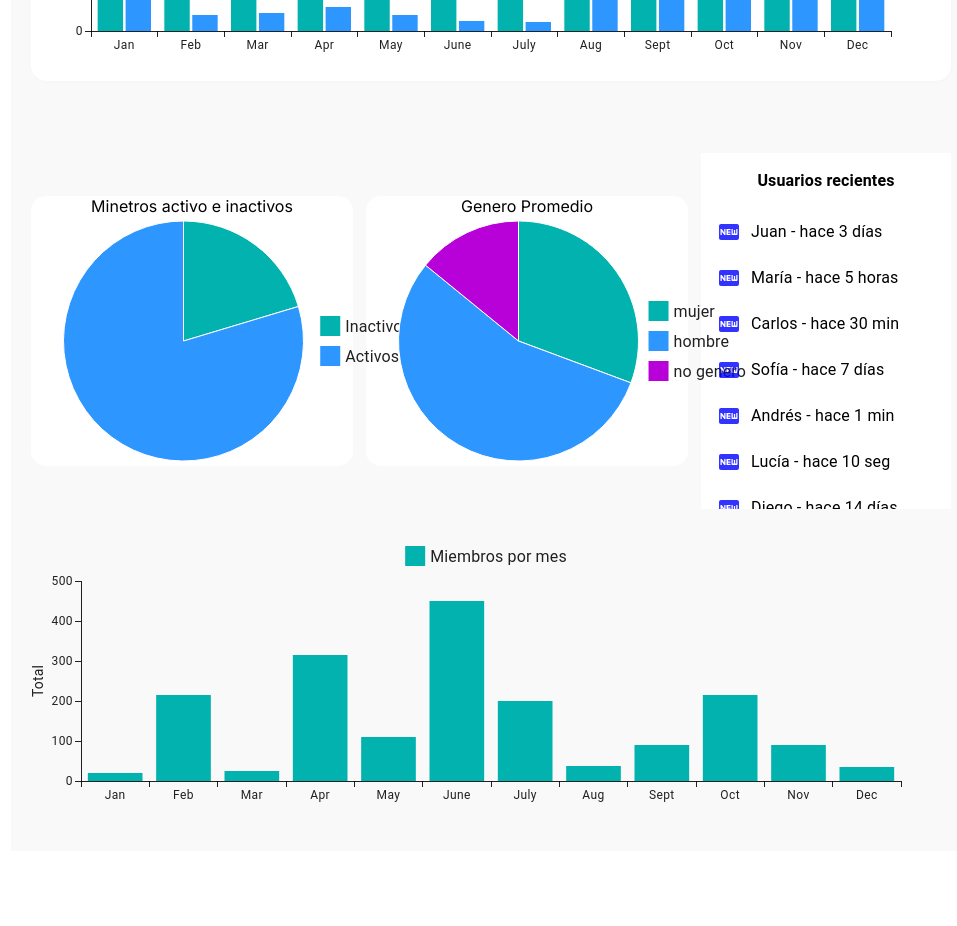
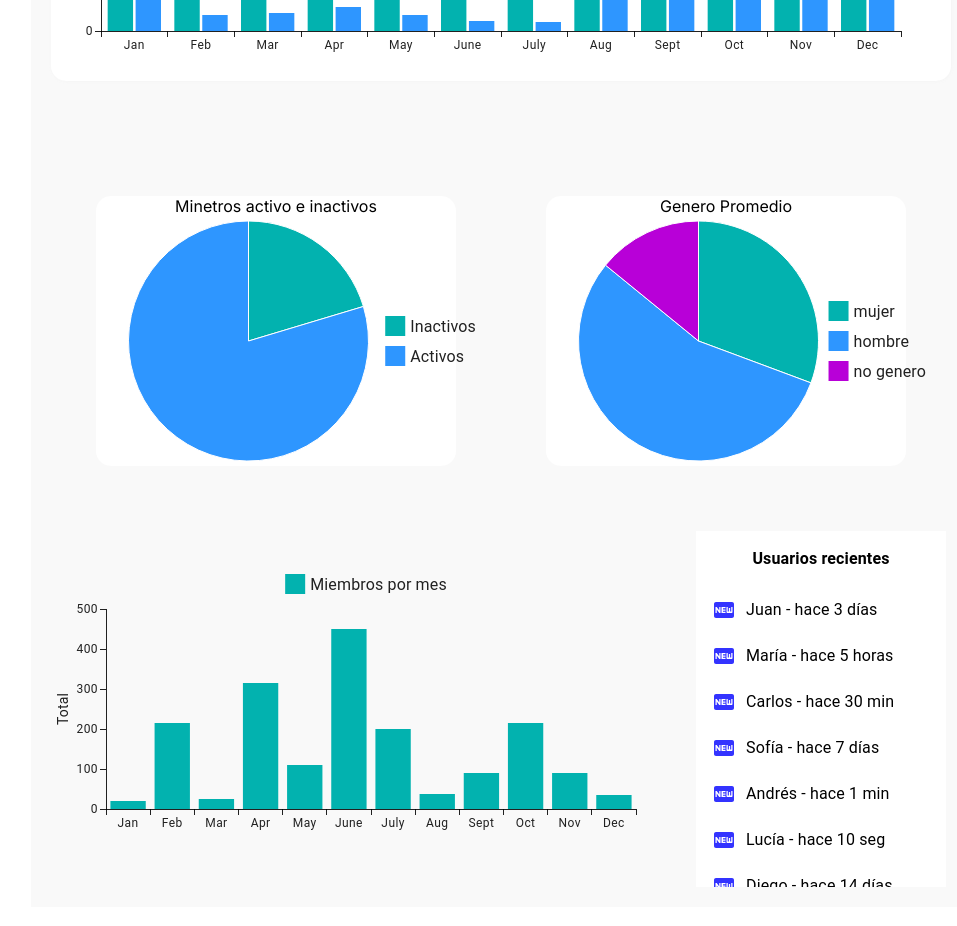
Before and after one commit to pabloocampo1/GymManager-Front-end, a React (Vite) app: page /dashboard in a window 1280 px wide. Shown: the part 1480-2406 px from the top of the page, without its empty margins (277-1234 px from the left). Before the commit the page ends 2363 px from the top, so only its background shows below. Built offline with nearby package versions, Linux system fonts and the light colour scheme; a web font is replaced by a local one.

Commit message:
fix(dashboard): se agrego la lista d nuevo susuarios  en la siguiente seccion

```diff
--- a/src/Components/Charts/ChartTotalUser.jsx
+++ b/src/Components/Charts/ChartTotalUser.jsx
@@ -24,7 +24,7 @@ export default function ChartTotalUser() {
 
 
   return (
-    <div style={{ width: '100%' }}>
+    <div style={{ width: '70%' }}>
 
       <BarChart
         dataset={datasetTotalUser}
--- a/src/Components/Charts/Pie/PieChartActiveAndInactiveMembers.jsx
+++ b/src/Components/Charts/Pie/PieChartActiveAndInactiveMembers.jsx
@@ -9,7 +9,7 @@ export default function PieChartActiveAndInactiveMembers() {
 
         <Box
             sx={{
-                width: "35%",
+                width: "40%",
                 backgroundColor:"white",
                 borderRadius:"15px"
             }}>
--- a/src/Components/Charts/Pie/PiePromGender.jsx
+++ b/src/Components/Charts/Pie/PiePromGender.jsx
@@ -7,7 +7,7 @@ import { Box, Typography } from '@mui/material';
 function PiePromGender() {
     return (
         <Box  sx={{
-            width: "35%",
+            width: "40%",
             backgroundColor:"white",
             borderRadius:"15px"
         }}>
--- a/src/Pages/Dashboard/Dashboard.jsx
+++ b/src/Pages/Dashboard/Dashboard.jsx
@@ -85,11 +85,11 @@ function Dashboard() {
         >
             <Box
                 sx={{
-                    width:"100%",
-                    height:"15vh",
-                    display:"flex",
-                    justifyContent:"space-between",
-                    alignItems:"center"
+                    width: "100%",
+                    height: "15vh",
+                    display: "flex",
+                    justifyContent: "space-between",
+                    alignItems: "center"
                 }}>
                 <Typography
                     variant="h4"
@@ -101,7 +101,7 @@ function Dashboard() {
                     {titleReport} <span style={{ fontWeight: 300, fontSize: "1.30rem" }}> {userName} </span>
                 </Typography>
                 <LoandingDownloadReport open={loandingDownload} text={"Descargando informe en pdf"} />
-                {activeButtonDownloadReport && (<Button color="#FFDB00" variant="contained" sx={{backgroundColor:"", border:"2px solid #FFDB00"}} onClick={downloadPdf}>PDF  <UploadFileIcon /></Button>)}
+                {activeButtonDownloadReport && (<Button color="#FFDB00" variant="contained" sx={{ backgroundColor: "", border: "2px solid #FFDB00" }} onClick={downloadPdf}>PDF  <UploadFileIcon /></Button>)}
             </Box>
             <FirstDataCards />
 
@@ -195,15 +195,24 @@ function Dashboard() {
                     height: "50vh",
                     display: "flex",
                     alignItems: "center",
-                    justifyContent: "space-between",
+                    justifyContent: "space-around",
                     marginTop: "50px",
                 }}
             >
                 <PieChartActiveAndInactiveMembers />
                 <PiePromGender />
+
+            </Box>
+            <Box
+            sx={{
+                width:"100%",
+                display:"flex",
+                justifyContent:"space-around",
+                alignItems:"center"
+            }}>
+                <ChartTotalUser />
                 <ListNewUsers />
             </Box>
-            <ChartTotalUser />
         </Box>
     );
 }
--- a/src/Pages/LoginPage/Login.jsx
+++ b/src/Pages/LoginPage/Login.jsx
@@ -163,9 +163,13 @@ function Login() {
             <motion.div
               className={style.loadingLine}
               variants={lineVariants}
-              initial="line"
+
               animate={loadingStage}
             />
+            hollllllllllllllllllllllldsd
+            dsdsds
+            dsd
+            <img src="../../assets/images/imagenFondoHome.jpg" alt="" />
           </motion.div>
         )}
       </AnimatePresence>
--- a/src/Pages/LoginPage/Login.module.css
+++ b/src/Pages/LoginPage/Login.module.css
@@ -27,8 +27,8 @@
 }
 
 .loadingLine {
-  background-color: rgba(255, 230, 1); /* Un poco más sólido */
-  /* Ligero desenfoque */
+  background-color: rgba(255, 230, 1);
+
   position: absolute;
   z-index: 10001;
   transform-origin: center;
--- a/src/Pages/SectionHomePages/ContactHome/ContactHome.jsx
+++ b/src/Pages/SectionHomePages/ContactHome/ContactHome.jsx
@@ -45,8 +45,8 @@ const ContactHome = () => {
                                 <div className={style.details_about_contact} >
                                     <h3>Correos de Contacto</h3>
                                     <ol>
-                                        <li>pabloocampo@gmail.com</li>
-                                        <li>mateocarmona@gmail.com</li>
+                                        <li>pablampo@gmail.com</li>
+                                        <li>mateocarna@gmail.com</li>
                                     </ol>
                                 </div></div>
                             <div className={style.information_items_item}>
--- a/src/Pages/SectionHomePages/ContactHome/ContactHome.module.css
+++ b/src/Pages/SectionHomePages/ContactHome/ContactHome.module.css
@@ -213,6 +213,11 @@
 
 }
 
+.send_mesagge_socialMedia_container div a{
+    color: white;
+    text-decoration: none;
+}
+
 
 
 
--- a/src/Pages/SectionHomePages/EventsHome/EventHome.jsx
+++ b/src/Pages/SectionHomePages/EventsHome/EventHome.jsx
@@ -8,6 +8,7 @@ import useEvent from '../../../hooks/useEvent';
 const EventHome = () => {
 
     const { events } = useEvent([]);
+
     return (
         <div id='events' className={style.EventHome_container}>
             <div className={style.EventHome_intro}>
--- a/src/hooks/useEvent.jsx
+++ b/src/hooks/useEvent.jsx
@@ -14,7 +14,6 @@ const useEvent = () => {
                 setEvents(response);
             } catch (err) {
 
-
                 setError(err);
               }
         }
```
Lines whose indentation alone changed are shown as unchanged.
